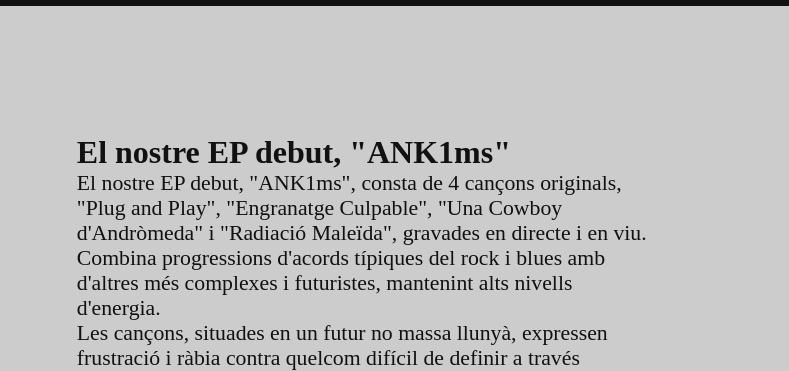
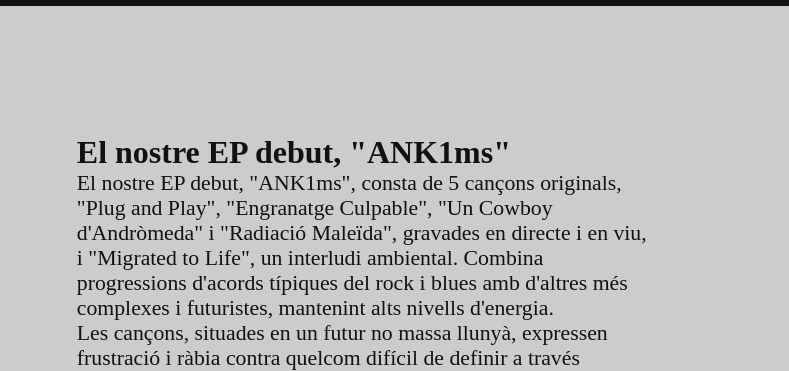
Before and after one commit to ANK1ms-band/web, a plain HTML site: page index.html in a window 1280 px wide. Shown: the part 2264-2635 px from the top of the page, 0-789 px from the left. Drawn offline with Linux system fonts and the light colour scheme.

Commit message:
Update index.html

```diff
--- a/index.html
+++ b/index.html
@@ -54,7 +54,7 @@
     <div class="L parent">
       <div id="EPtext" class="responsive center">
         <h2>El nostre EP debut, "ANK1ms"</h2>
-        <p>El nostre EP debut, "ANK1ms", consta de 4 cançons originals, "Plug and Play", "Engranatge Culpable", "Una Cowboy d'Andròmeda" i "Radiació Maleïda", gravades en directe i en viu. Combina progressions d'acords típiques del rock i blues amb d'altres més complexes i futuristes, mantenint alts nivells d'energia.</p>
+        <p>El nostre EP debut, "ANK1ms", consta de 5 cançons originals, "Plug and Play", "Engranatge Culpable", "Un Cowboy d'Andròmeda" i "Radiació Maleïda", gravades en directe i en viu, i "Migrated to Life", un interludi ambiental. Combina progressions d'acords típiques del rock i blues amb d'altres més complexes i futuristes, mantenint alts nivells d'energia.</p>
         <p>Les cançons, situades en un futur no massa llunyà, expressen frustració i ràbia contra quelcom difícil de definir a través d'explorar aquest món i emmirallar-lo amb l'actual. Experimentant amb els seus sons, ANK1ms busca fer sentir emocions fortes a l'oient proposant una solució directa a les dificultats del món en el que vivim: enfrontar-les cara a cara.</p>
       </div>
     </div>
```
